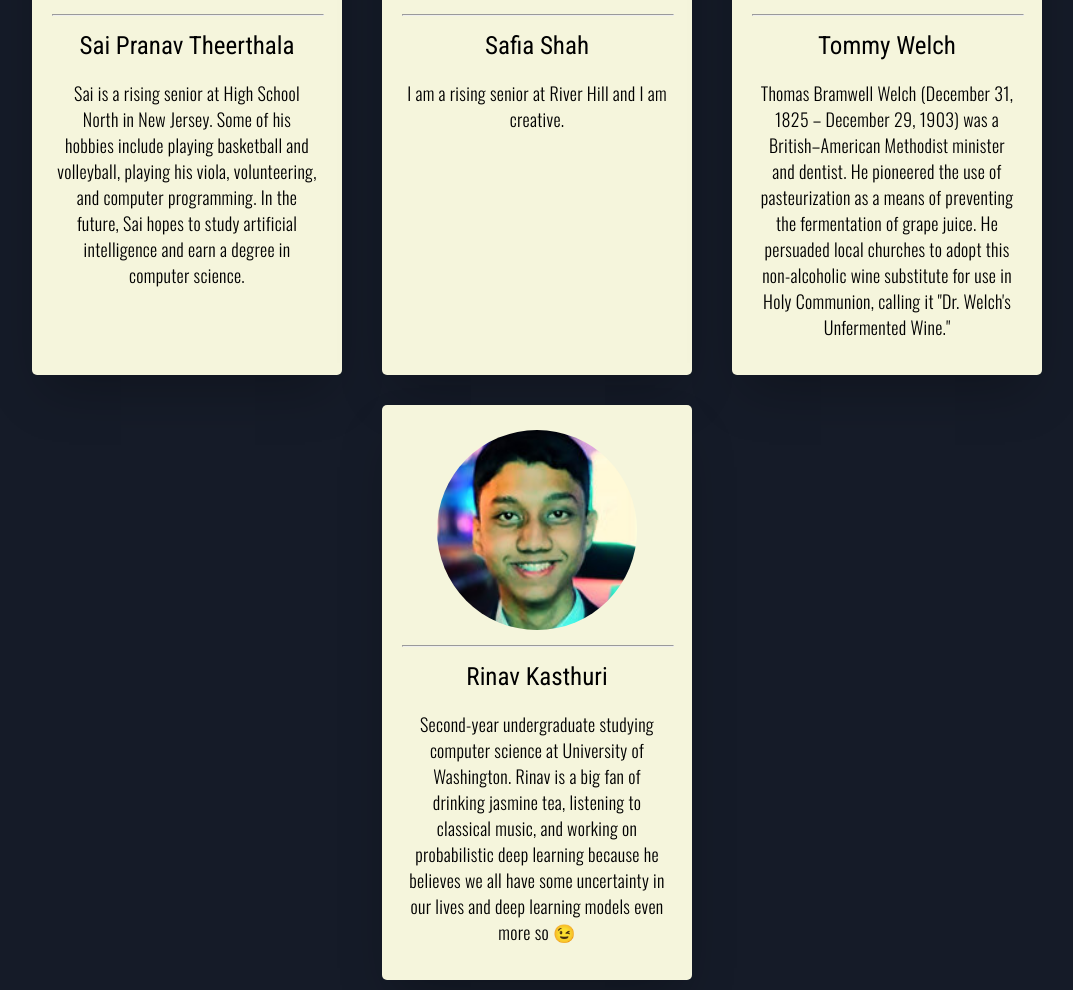
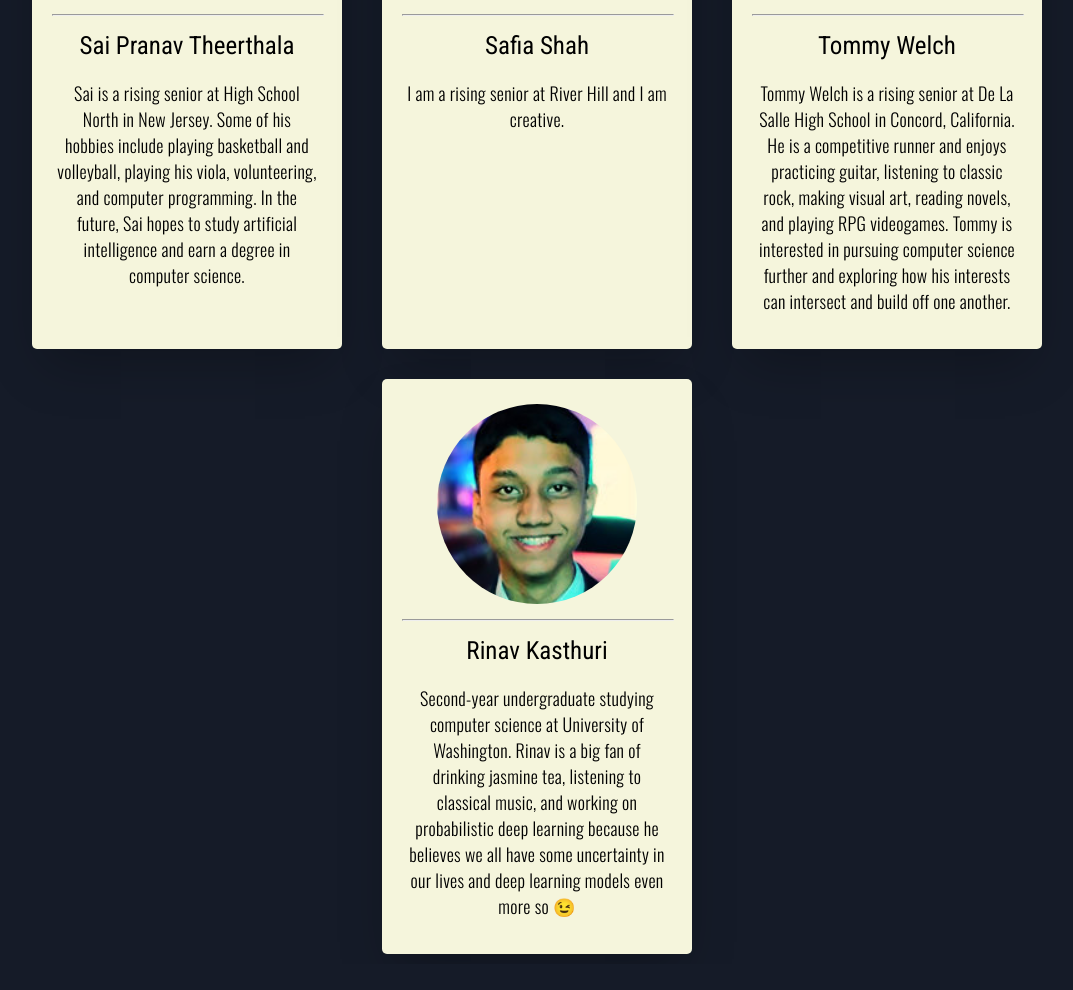
Before and after one commit to riotonzuk/ingredient-detector, a Flask app: page / in a window 1280 px wide. Shown: the part 3648-4638 px from the top of the page, without its empty margins (103-1176 px from the left). After the commit the page ends 4602 px from the top, so only its background shows below. Run offline with Flask 2, Linux system fonts and the light colour scheme; parts of the project's set-up code (start-up, migrations or seed data) failed here and were passed over; some web fonts are replaced.

Commit message:
updated tommy's part

```diff
--- a/app/templates/Home.html
+++ b/app/templates/Home.html
@@ -248,7 +248,7 @@
         <div class="team-card-container">
           <div class="team-card">
             <div class="team-member-img">
-              <img class="member-img" src="{{ url_for('static', filename='images/pfp/tommy_main.png') }}" />
+              <img class="member-img" src="{{ url_for('static', filename='images/pfp/tommy.jpg') }}" />
               <img class="hidden-img" src="{{ url_for('static', filename='images/pfp/tommy_alt.jpg') }}" />
             </div>
             <hr class="team-card-seperate" />
@@ -257,8 +257,8 @@
             </div>
 
             <div class="team-member-description">
-              Thomas Bramwell Welch (December 31, 1825 – December 29, 1903) was a British–American Methodist minister and dentist. He pioneered the use of pasteurization as a means of preventing the fermentation of grape juice. He persuaded local churches to adopt this non-alcoholic wine substitute for use in Holy Communion, calling it "Dr. Welch's Unfermented Wine."
-            </div>
+ 	      Tommy Welch is a rising senior at De La Salle High School in Concord, California. He is a competitive runner and enjoys practicing guitar, listening to classic rock, making visual art, reading novels, and playing RPG videogames. Tommy is interested in pursuing computer science further and exploring how his interests can intersect and build off one another.
+	    </div>
           </div>
         </div>
 
```
